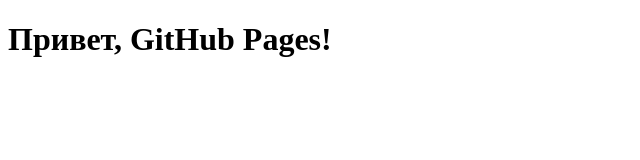
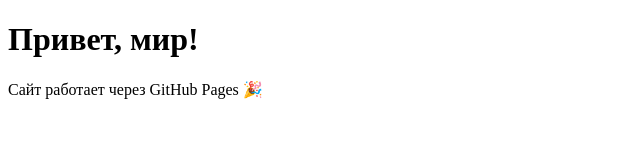
Before and after one commit to Amirkhon902/my-portfolio, a plain HTML site: page index.html in a window 1280 px wide. Shown: the whole page, without its empty margins (0-640 px from the left). Drawn offline with Linux system fonts and the light colour scheme.

Commit message:
Update index.html

```diff
--- a/index.html
+++ b/index.html
@@ -1,5 +1,11 @@
 <!DOCTYPE html>
-<html>
-  <head><title>Мой сайт</title></head>
-  <body><h1>Привет, GitHub Pages!</h1></body>
+<html lang="ru">
+<head>
+  <meta charset="UTF-8">
+  <title>Мой сайт</title>
+</head>
+<body>
+  <h1>Привет, мир!</h1>
+  <p>Сайт работает через GitHub Pages 🎉</p>
+</body>
 </html>
```
